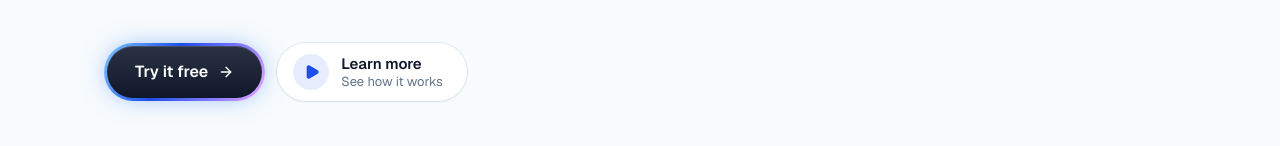
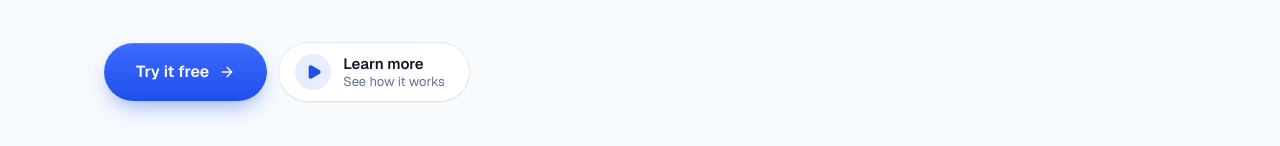
Before and after one commit to azizbeksultonov227-hub/morefin-mobile-landing, a Next.js app: page /en in a window 1280 px wide. Shown: the part 654-800 px from the top of the page. Built offline with nearby package versions, Linux system fonts and the light colour scheme; no server answers.

Commit message:
Hero start button: back to the brand blue, no ring
The start button is the brand blue again, without the gradient ring around
it, with a soft blue shadow; it matches the light button's height.

Co-Authored-By: Claude Opus 5.5 <noreply@anthropic.com>

```diff
--- a/src/components/landing/hero.tsx
+++ b/src/components/landing/hero.tsx
@@ -34,15 +34,13 @@ export function Hero({ t }: { t: Dict }) {
           <br />
           <span className="text-muted/80"><SplitWords text={t.h1b} delay={300} /></span>
         </h1>
-        {/* two ways on, always side by side: start free (a dark button in a glowing brand ring), or first see how it
-            works (a light one with a video mark, leading to the animated walk-through below). On a phone both are
-            compact and share the width; the light one's second line and the arrow come in once there is room. */}
+        {/* two ways on, always side by side: start free (the brand-blue button), or first see how it works (a light one
+            with a video mark, leading to the animated walk-through below). On a phone both are compact and share the
+            width; the light one's second line and the arrow come in once there is room. */}
         <div className="appear mt-8 flex items-center gap-2 sm:gap-3 md:mt-10" style={{ "--d": "900ms" } as React.CSSProperties}>
-          <span className="pointer-events-auto min-w-0 flex-1 rounded-full bg-[linear-gradient(120deg,#7cc8ff,#1f4fea_40%,#8b7cff_75%,#f0a8ff)] p-[3px] shadow-[0_0_24px_-4px_rgb(59_130_246/0.55)] sm:flex-none">
-            <a data-cta data-lead="hero" href={APP_URL} className="group flex h-12 items-center justify-center gap-2 whitespace-nowrap rounded-full bg-[linear-gradient(180deg,#2b3243,#0f172a)] px-3 text-[13px] font-semibold text-white shadow-[inset_0_1px_0_rgb(255_255_255/0.14)] min-[380px]:text-sm sm:h-[52px] sm:gap-2.5 sm:px-7 sm:text-[15px] md:text-base">
-              {t.start} <ArrowRight className="hidden size-4 shrink-0 transition group-hover:translate-x-0.5 min-[420px]:block" />
-            </a>
-          </span>
+          <a data-cta data-lead="hero" href={APP_URL} className="group pointer-events-auto flex h-[54px] min-w-0 flex-1 items-center justify-center gap-2 whitespace-nowrap rounded-full bg-[linear-gradient(180deg,#3d6bff,#1f4fea)] px-3 text-[13px] font-semibold text-white shadow-[inset_0_1px_0_rgb(255_255_255/0.14),0_10px_24px_-8px_rgb(31_79_234/0.55)] transition hover:shadow-[inset_0_1px_0_rgb(255_255_255/0.14),0_14px_30px_-8px_rgb(31_79_234/0.7)] min-[380px]:text-sm sm:h-[58px] sm:flex-none sm:gap-2.5 sm:px-8 sm:text-[15px] md:text-base">
+            {t.start} <ArrowRight className="hidden size-4 shrink-0 transition group-hover:translate-x-0.5 min-[420px]:block" />
+          </a>
           <a href="#how" className="group pointer-events-auto flex h-[54px] min-w-0 flex-1 items-center justify-center gap-2 whitespace-nowrap rounded-full bg-white/90 px-3 ring-1 ring-slate-900/[0.08] shadow-sm shadow-slate-900/5 backdrop-blur transition hover:bg-white hover:ring-slate-900/15 sm:h-[58px] sm:flex-none sm:justify-start sm:gap-3 sm:pl-4 sm:pr-6">
             <span className="hidden size-7 shrink-0 place-items-center rounded-full bg-primary/10 text-primary min-[360px]:grid sm:size-9"><Play className="size-3.5 translate-x-px fill-current sm:size-4" aria-hidden /></span>
             <span className="flex flex-col leading-tight">
```
